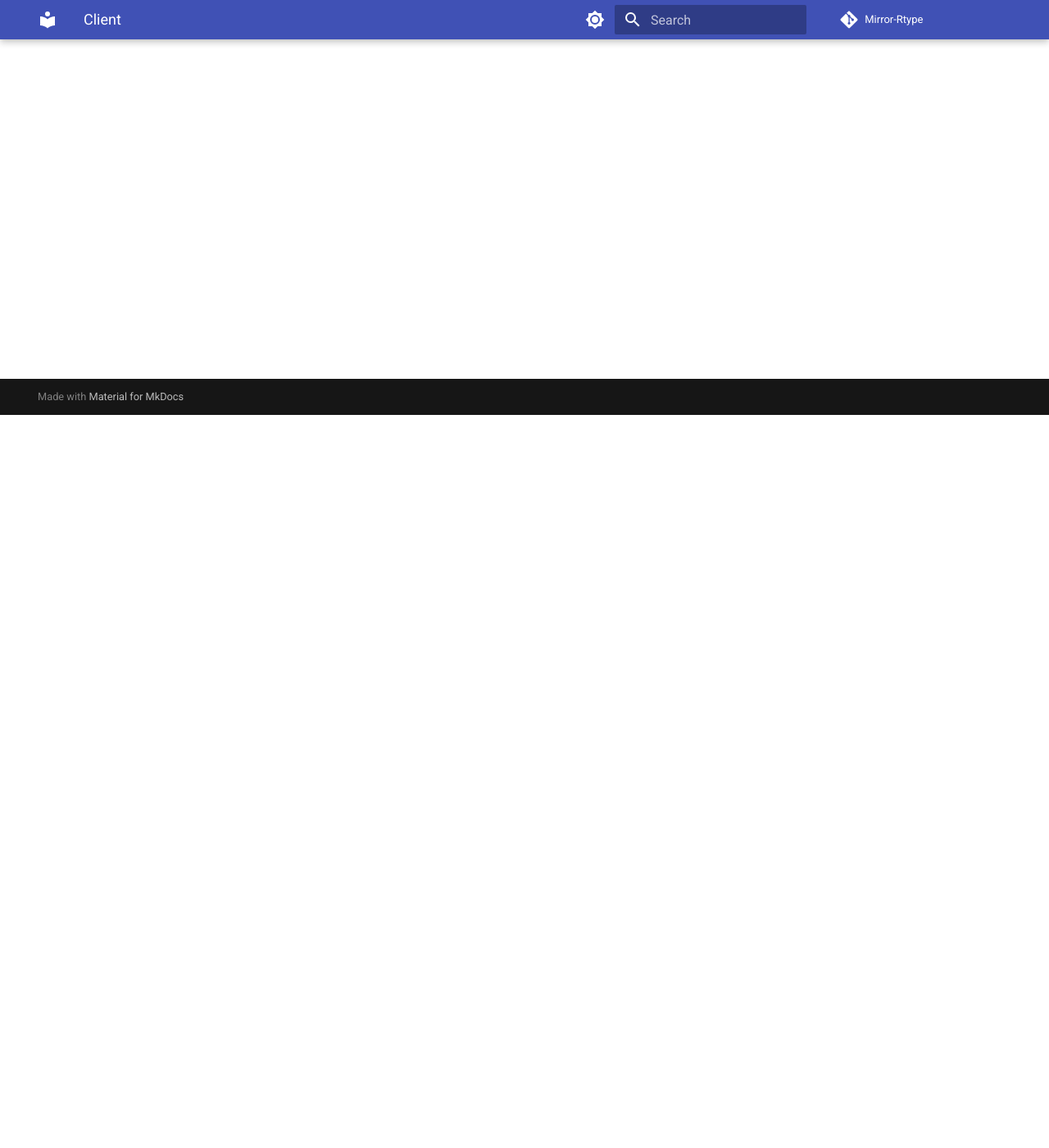
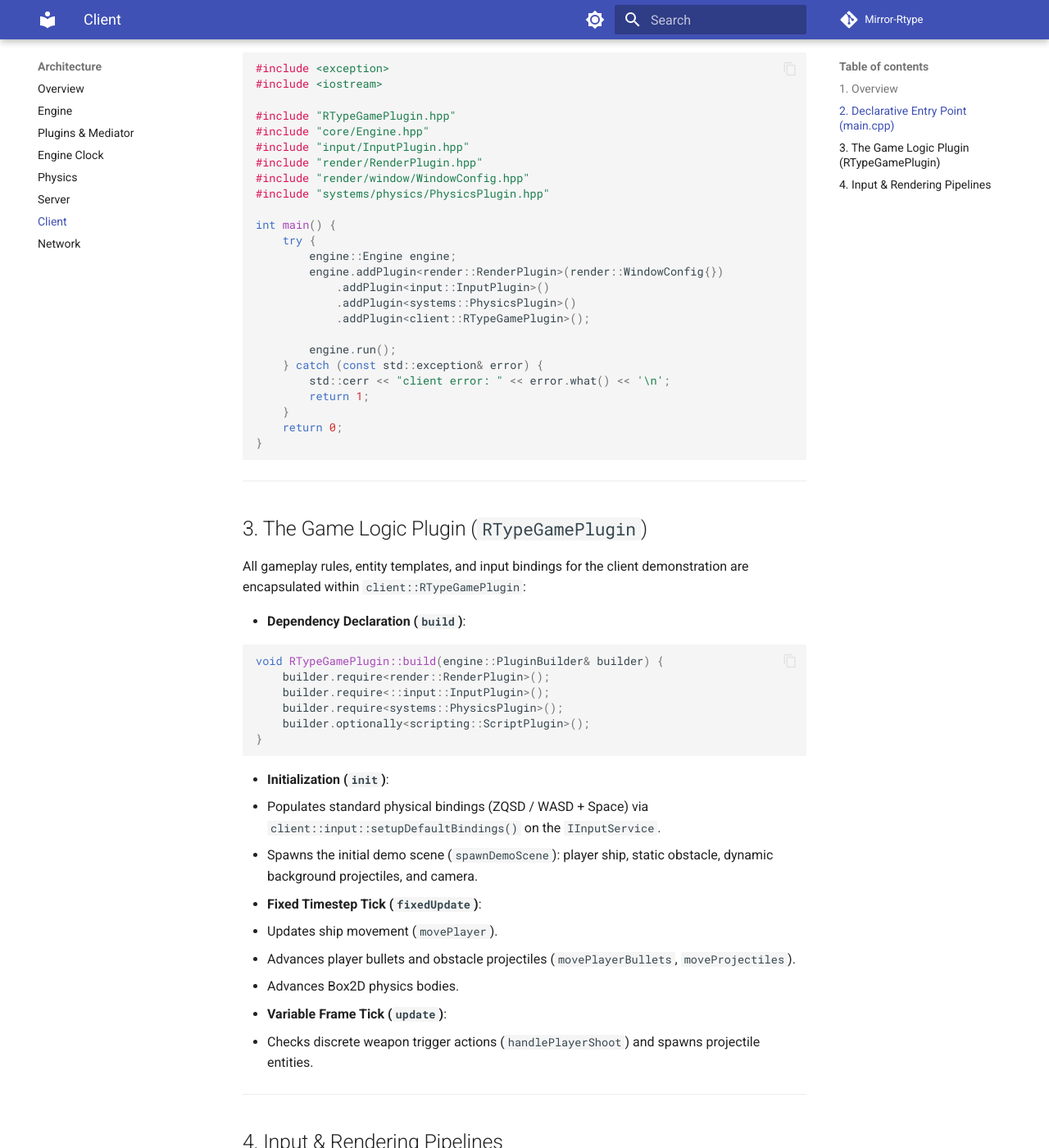
Before and after one commit to Matt4401/Mirror-Rtype, an MkDocs documentation site: the page built from docs/architecture/client.md, in a window 1280 px wide and 1400 px high, scrolled down 894 px. Shown: the whole window at 82% size. Built offline with MkDocs 1.6.1 and Material for MkDocs 9.7.7, drawn with Linux system fonts in a browser that asks for light colours; comment, search, counter and statistics services are not loaded; some of the changed text lies outside the part shown.

Commit message:
docs(client): update client architecture, getting started guides, and API reference

````diff
--- a/docs/architecture/client.md
+++ b/docs/architecture/client.md
@@ -1,3 +1,92 @@
 # Client Architecture
 
-*This page should describe the graphical client. Cover the rendering pipeline (SFML), input handling, and advanced features like client-side prediction and entity interpolation.*
+## 1. Overview
+
+The R-Type client executable (`r-type_client`) is built as a lightweight, declarative application on top of the generic game engine. Rather than writing a procedural game loop with hardcoded subsystem dependencies, the client bootstraps the central `engine::Engine` and registers modular plugins.
+
+```mermaid
+flowchart TD
+    Main["client/src/main.cpp"] --> Engine["engine::Engine"]
+    Engine --> RenderPlugin["render::RenderPlugin (Raylib)"]
+    Engine --> InputPlugin["input::InputPlugin"]
+    Engine --> PhysicsPlugin["systems::PhysicsPlugin (Box2D)"]
+    Engine --> GamePlugin["client::RTypeGamePlugin"]
+
+    GamePlugin -->|"Input Polling & Binding"| InputPlugin
+    GamePlugin -->|"Renderable & Transform ECS"| RenderPlugin
+    GamePlugin -->|"RigidBody2D & Collider2D"| PhysicsPlugin
+```
+
+---
+
+## 2. Declarative Entry Point (`main.cpp`)
+
+The client entry point initializes the engine, registers all required graphical and gameplay plugins, and launches the managed game loop:
+
+```cpp
+#include <exception>
+#include <iostream>
+
+#include "RTypeGamePlugin.hpp"
+#include "core/Engine.hpp"
+#include "input/InputPlugin.hpp"
+#include "render/RenderPlugin.hpp"
+#include "render/window/WindowConfig.hpp"
+#include "systems/physics/PhysicsPlugin.hpp"
+
+int main() {
+    try {
+        engine::Engine engine;
+        engine.addPlugin<render::RenderPlugin>(render::WindowConfig{})
+            .addPlugin<input::InputPlugin>()
+            .addPlugin<systems::PhysicsPlugin>()
+            .addPlugin<client::RTypeGamePlugin>();
+
+        engine.run();
+    } catch (const std::exception& error) {
+        std::cerr << "client error: " << error.what() << '\n';
+        return 1;
+    }
+    return 0;
+}
+```
+
+---
+
+## 3. The Game Logic Plugin (`RTypeGamePlugin`)
+
+All gameplay rules, entity templates, and input bindings for the client demonstration are encapsulated within `client::RTypeGamePlugin`:
+
+- **Dependency Declaration (`build`)**:
+
+  ```cpp
+  void RTypeGamePlugin::build(engine::PluginBuilder& builder) {
+      builder.require<render::RenderPlugin>();
+      builder.require<::input::InputPlugin>();
+      builder.require<systems::PhysicsPlugin>();
+      builder.optionally<scripting::ScriptPlugin>();
+  }
+  ```
+
+- **Initialization (`init`)**:
+  - Populates standard physical bindings (ZQSD / WASD + Space) via `client::input::setupDefaultBindings()` on the `IInputService`.
+  - Spawns the initial demo scene (`spawnDemoScene`): player ship, static obstacle, dynamic background projectiles, and camera.
+- **Fixed Timestep Tick (`fixedUpdate`)**:
+  - Updates ship movement (`movePlayer`).
+  - Advances player bullets and obstacle projectiles (`movePlayerBullets`, `moveProjectiles`).
+  - Advances Box2D physics bodies.
+- **Variable Frame Tick (`update`)**:
+  - Checks discrete weapon trigger actions (`handlePlayerShoot`) and spawns projectile entities.
+
+---
+
+## 4. Input & Rendering Pipelines
+
+1. **Input Pipeline**:
+   - `input::InputPlugin` queries hardware input state (keyboard, gamepad) each frame.
+   - Updates matching `InputState` ECS components on controllable entities.
+   - Dispatches transition events (`InputActionEvent`) through the `EventBus`.
+2. **Rendering Pipeline**:
+   - `render::RenderPlugin` collects entities possessing both `ecs::Transform` and `ecs::Renderable`.
+   - Sorts draw items by layer, depth, and texture ID to minimize state changes.
+   - Renders them through the camera using Raylib within `Window::beginFrame()` and `Window::endFrame()`.
````
Also changed, not shown: docs/api_reference.md (+19 -1 lines), docs/getting-started/index.md (+7 -0 lines), docs/getting-started/running.md (+15 -4 lines), docs/index.md (+1 -1 lines).
